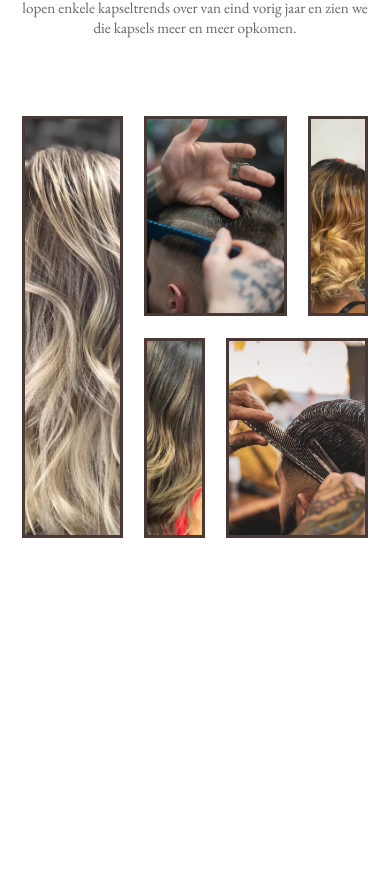
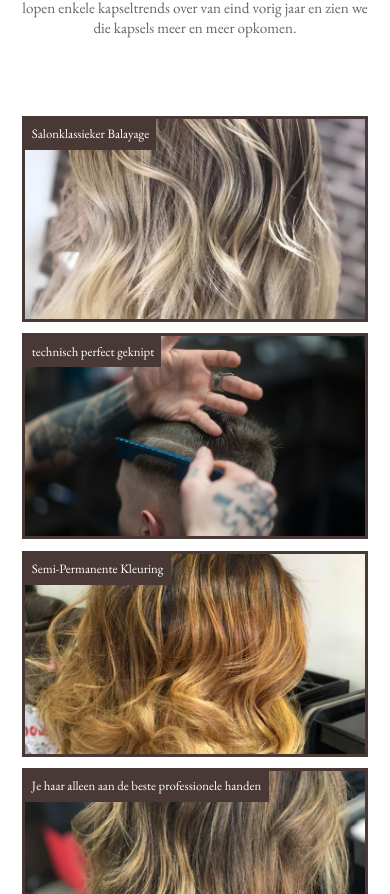
Before and after one commit to Vastlaan/firsthair, a Next.js app: page / in a window 390 px wide. Shown: the part 1106-2000 px from the top of the page. Before the commit the page ends 1665 px from the top, so only its background shows below. Built offline with nearby package versions, Linux system fonts and the light colour scheme.

Commit message:
add responsivness and description to the small gallery

```diff
--- a/src/components/landing_page/small_gallery/index.js
+++ b/src/components/landing_page/small_gallery/index.js
@@ -1,4 +1,5 @@
 import styled from "styled-components";
+import { respond } from "../../../styles";
 import PhotoLong from "./photo_long";
 import PhotoWide1 from "./photo_wide_1";
 import PhotoWide2 from "./photo_wide_2";
@@ -29,8 +30,17 @@ const ContainerNarrow = styled.section`
 `;
 const Grid = styled.div`
     margin: 2.7rem;
-    display: grid;
-    grid-template-columns: repeat(9, 1fr);
-    grid-template-rows: 25rem 25rem;
-    grid-gap: 2.7rem;
+    display: flex;
+    flex-direction: column;
+
+    ${() =>
+        respond(
+            "m",
+            `
+            display: grid;
+            grid-template-columns: repeat(9, 1fr);
+            grid-template-rows: 25rem 25rem;
+            grid-gap: 2.7rem;
+            `
+        )}
 `;
--- a/src/components/landing_page/small_gallery/photo_long.js
+++ b/src/components/landing_page/small_gallery/photo_long.js
@@ -1,9 +1,9 @@
 import styled from "styled-components";
-import { Photo } from "../../../styles";
+import { Photo, respond } from "../../../styles";
 
 export default function PhotoLongComponent() {
     return (
-        <PhotoLong>
+        <PhotoLong desc="Salonklassieker Balayage">
             <img
                 src="./img/small_gallery_long_1.jpg"
                 alt="balayage kapsel purmerend"
@@ -17,7 +17,6 @@ const PhotoLong = styled(Photo)`
     grid-row: 1/3;
 
     img {
-        width: 100%;
-        height: 53rem;
+        ${() => respond("m", "height: 53rem;")}
     }
 `;
--- a/src/components/landing_page/small_gallery/photo_square_1.js
+++ b/src/components/landing_page/small_gallery/photo_square_1.js
@@ -3,7 +3,7 @@ import { Photo } from "../../../styles";
 
 export default function PhotoWide1Component() {
     return (
-        <PhotoSquare1>
+        <PhotoSquare1 desc="Semi-Permanente Kleuring ">
             <img
                 src="./img/small_gallery_square_1.jpg"
                 alt="dames mode Purmerend"
@@ -15,9 +15,4 @@ export default function PhotoWide1Component() {
 const PhotoSquare1 = styled(Photo)`
     grid-column: 8/10;
     grid-row: 1/2;
-
-    img {
-        width: 100%;
-        height: 25rem;
-    }
 `;
--- a/src/components/landing_page/small_gallery/photo_square_2.js
+++ b/src/components/landing_page/small_gallery/photo_square_2.js
@@ -3,7 +3,7 @@ import { Photo } from "../../../styles";
 
 export default function PhotoWide1Component() {
     return (
-        <PhotoSquare2>
+        <PhotoSquare2 desc="Je haar alleen aan de beste professionele handen">
             <img
                 src="./img/small_gallery_square_2.jpg"
                 alt="dames knippen en kleuren in Purmerend"
@@ -15,9 +15,4 @@ export default function PhotoWide1Component() {
 const PhotoSquare2 = styled(Photo)`
     grid-column: 4/6;
     grid-row: 2/3;
-
-    img {
-        width: 100%;
-        height: 25rem;
-    }
 `;
--- a/src/components/landing_page/small_gallery/photo_wide_1.js
+++ b/src/components/landing_page/small_gallery/photo_wide_1.js
@@ -3,7 +3,7 @@ import { Photo } from "../../../styles";
 
 export default function PhotoWide1Component() {
     return (
-        <PhotoWide1>
+        <PhotoWide1 desc="technisch perfect geknipt">
             <img
                 src="./img/small_gallery_wide_2.jpg"
                 alt="heren kapper in Purmerend"
@@ -15,8 +15,4 @@ export default function PhotoWide1Component() {
 const PhotoWide1 = styled(Photo)`
     grid-column: 4/8;
     grid-row: 1/2;
-    img {
-        width: 100%;
-        height: 25rem;
-    }
 `;
--- a/src/components/landing_page/small_gallery/photo_wide_2.js
+++ b/src/components/landing_page/small_gallery/photo_wide_2.js
@@ -3,7 +3,7 @@ import { Photo } from "../../../styles";
 
 export default function PhotoWide1Component() {
     return (
-        <PhotoWide2>
+        <PhotoWide2 desc="voel jezelf bijzonder">
             <img
                 src="./img/small_gallery_wide_1.jpg"
                 alt="heren kapper in Purmerend"
@@ -15,8 +15,4 @@ export default function PhotoWide1Component() {
 const PhotoWide2 = styled(Photo)`
     grid-column: 6/10;
     grid-row: 2/3;
-    img {
-        width: 100%;
-        height: 25rem;
-    }
 `;
--- a/src/styles/components.js
+++ b/src/styles/components.js
@@ -1,11 +1,30 @@
 import styled from "styled-components";
+import respond from "./respond";
 
 export const Photo = styled.div`
+    margin-bottom: 1.4rem;
     overflow: hidden;
     object-position: center;
     border: 3px solid ${(p) => p.theme.tertiary};
+    position: relative;
+
+    ${() => respond("m", "margin-bottom: 0")}
+
     img {
         display: block;
         object-fit: cover;
+        width: 100%;
+        height: 25rem;
+    }
+
+    &::before {
+        content: "${(p) => (p.desc ? p.desc : "Content goes here")}";
+        position: absolute;
+        top: 0;
+        left: 0;
+        padding: 0.9rem;
+        font-size: 1.6rem;
+        background-color: ${(p) => p.theme.tertiary};
+        color: ${(p) => p.theme.white};
     }
 `;
```
